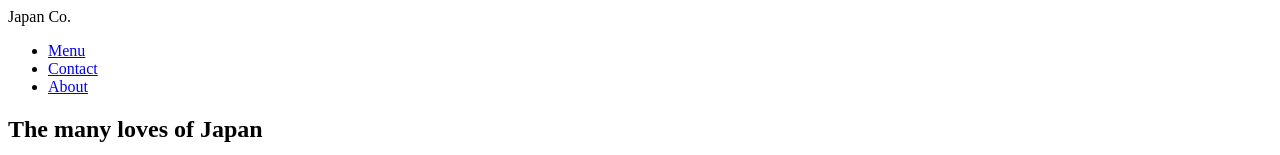
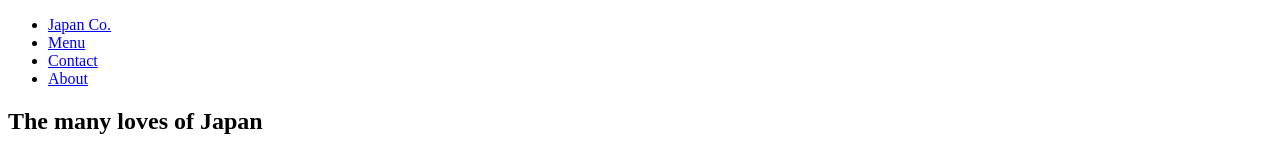
Before and after one commit to ashleywyattcodes/landing-page-project, a plain HTML site: page index.html in a window 1280 px wide. Shown: the top 155 px of the page. Drawn offline with Linux system fonts and the light colour scheme.

Commit message:
index.html

```diff
--- a/index.html
+++ b/index.html
@@ -4,20 +4,20 @@
     <meta charset="UTF-8">
     <meta http-equiv="X-UA-Compatible" content="IE=edge">
     <meta name="viewport" content="width=100%, initial-scale=1.0">
+    <link rel="stylesheet" href="style.css">
     <title>Landing Page Project</title>
 </head>
 <body>
     <header>
-        <div class="logo">Japan Co.</div>
-        <div class="menu-links">
-            <ul>
-                <li>
+            <ul class="menu">
+                <li class="logo"><a href="#">Japan Co.</a></li>
+                <li class="item">
                     <a href="#">Menu</a>
                 </li>
-                <li>
+                <li class="item">
                     <a href="#">Contact</a>
                 </li>
-                <li>
+                <li class="item">
                     <a href="#">About</a>
                 </li>
             </ul>
```
